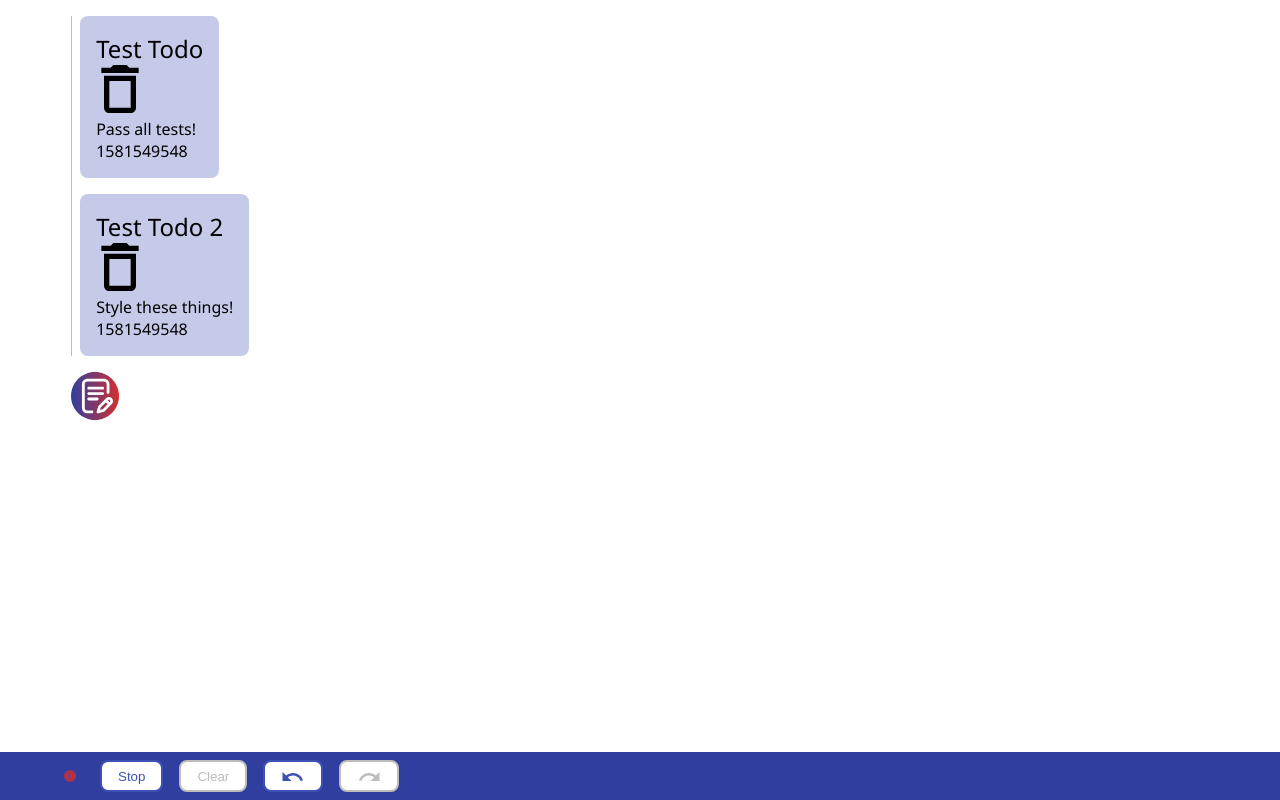
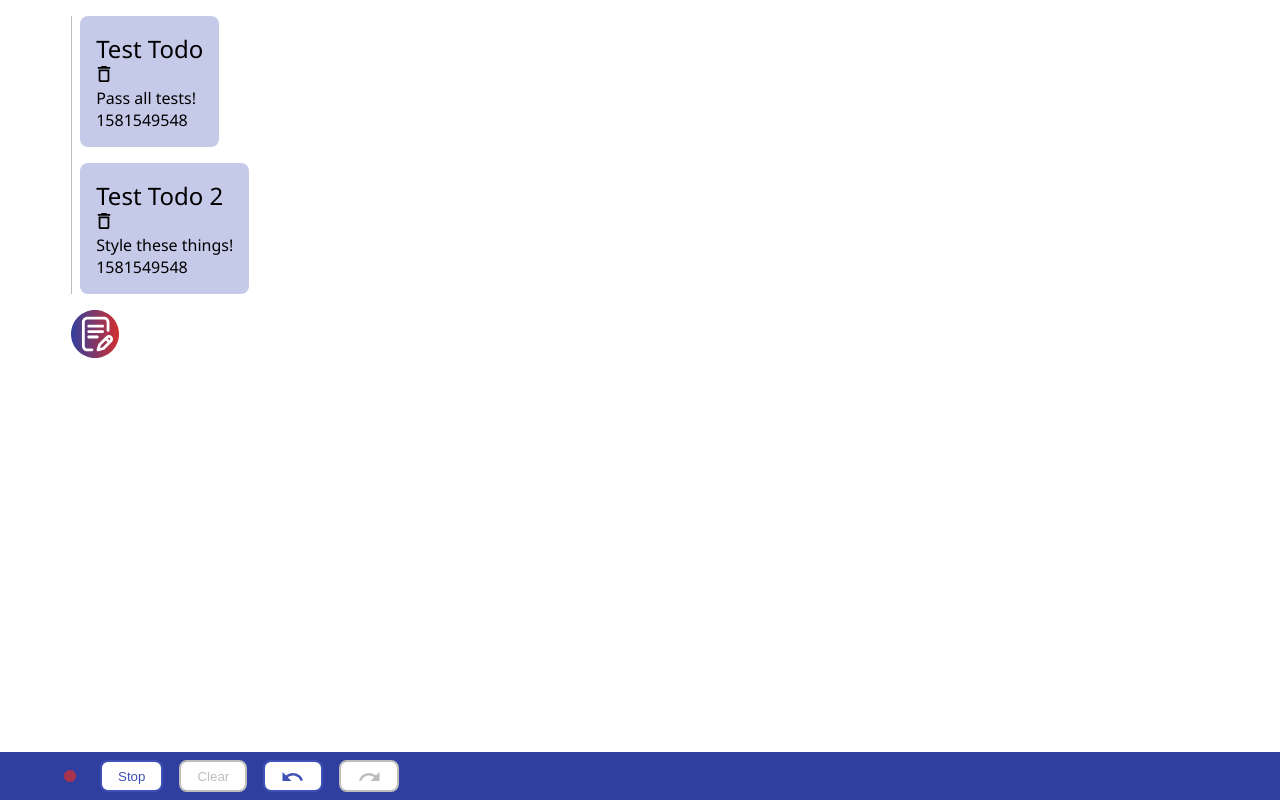
Before and after one commit to ptlm500/todo-app, a React app: page / in a window 1280 px wide. Built offline with nearby package versions, Linux system fonts and the light colour scheme.

Commit message:
Added small icon button

```diff
--- a/src/components/iconButton/IconButton.jsx
+++ b/src/components/iconButton/IconButton.jsx
@@ -1,11 +1,25 @@
 import styled from 'styled-components';
+import PropTypes from 'prop-types';
 import { theme } from '../../styles';
 
-export default styled.button`
+const LARGE = 'large';
+const SMALL = 'small';
+const LARGE_SIZE = '3rem';
+const SMALL_SIZE = '1rem';
+const sizes = {
+  'large': LARGE_SIZE,
+  'small': SMALL_SIZE
+};
+
+function getSize(size) {
+  return sizes[size];
+}
+
+const IconButton = styled.button`
   background: none;
   border: none;
-  width: 3rem;
-  height: 3rem;
+  width: ${props => getSize(props.size)};
+  height: ${props => getSize(props.size)};
   padding: 0;
   cursor: pointer;
   transition: ${theme.longTransition};
@@ -17,6 +31,15 @@ export default styled.button`
 
   &:hover {
     transform: scale(1.2) rotate(1turn);
-    color: ${theme.invertedText};
   }
 `;
+
+IconButton.propTypes = {
+  size: PropTypes.oneOf([LARGE, SMALL])
+};
+
+IconButton.defaultProps = {
+  size: LARGE
+};
+
+export default IconButton;
--- a/src/components/todoListItem/TodoListItem.jsx
+++ b/src/components/todoListItem/TodoListItem.jsx
@@ -43,7 +43,7 @@ export function TodoListItem(props) {
     <Card>
       <div>
         <Name name={nameInStore} updateName={updateName} />
-        <IconButton onClick={remove}>
+        <IconButton size={'small'} onClick={remove}>
           <Delete />
         </IconButton>
       </div>
```
Also changed, not shown: 2 other files (tests, documents, lock files or other folders).
